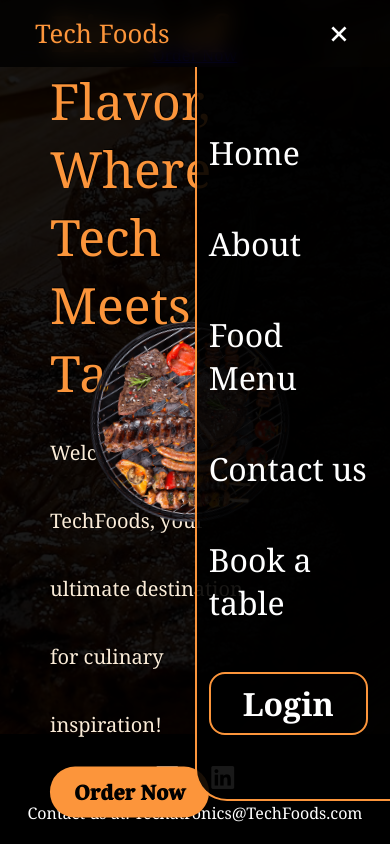
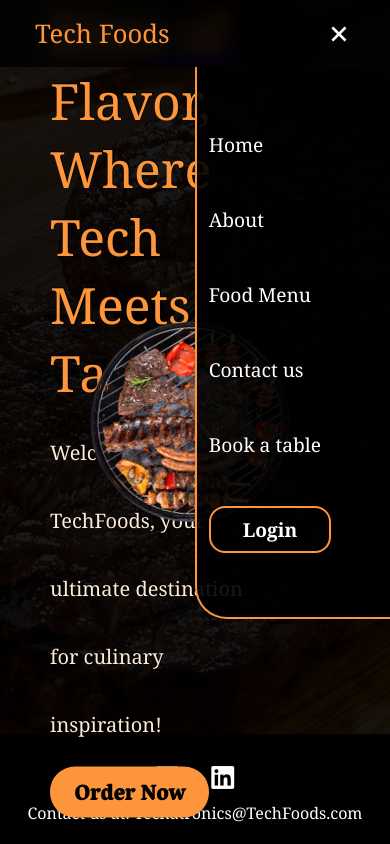
Before and after one commit to NurudeenArnold/Techatronics-Food-Web, a plain HTML site: page index.html in a window 390 px wide. Both pictures are taken after a click on the icon 338 px from the left and 33 px from the top of the page. Drawn offline with nearby package versions, Linux system fonts and the light colour scheme.

Commit message:
Navbar Responsiveness Fix

```diff
--- a/styles.css
+++ b/styles.css
@@ -716,7 +716,7 @@ footer a {
       }
       .navbar a{
           display: block;
-          font-size: 2rem;
+          font-size: 1.2rem;
           margin: 3rem 0;
           color: white;
       }
```
